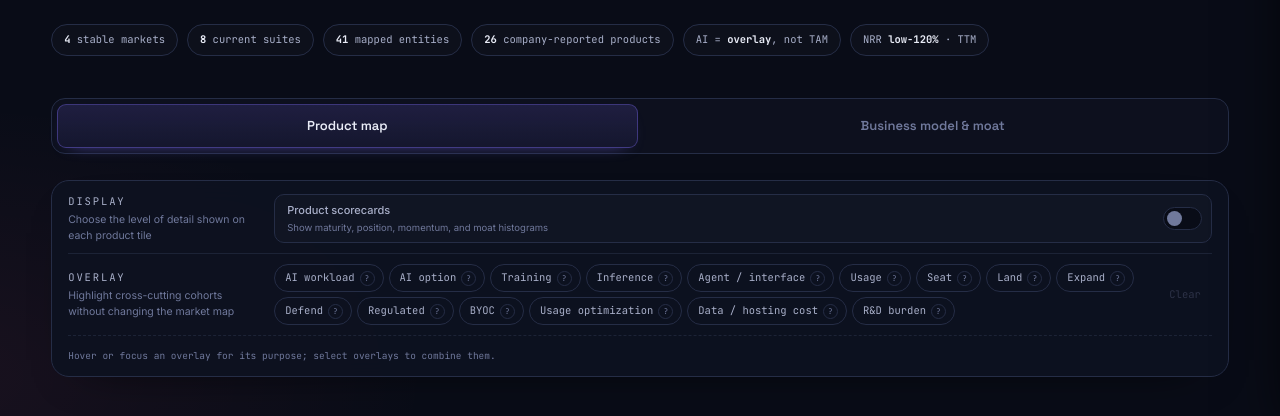
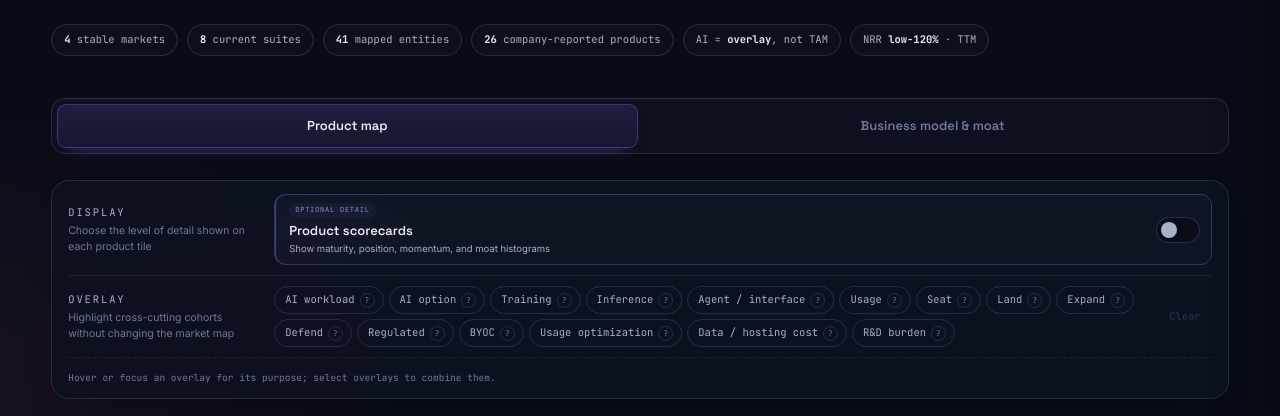
Before and after one commit to tarvyn/hypothesis, a website: page datadog/product-map/index.html in a window 1280 px wide. Shown: the part 342-758 px from the top of the page. Drawn offline with Linux system fonts and the light colour scheme.

Commit message:
[IMP] Datadog Product Map: clarify scorecard control
Give the optional product scorecard control a restrained visual emphasis so investors can discover deeper product detail without
distracting from the primary map and overlay controls.

Signed-off-by: Taras Vynnychuk <taras.vynnychuk@carbonaltdelete.com>

```diff
--- a/datadog/product-map/index.html
+++ b/datadog/product-map/index.html
@@ -76,6 +76,7 @@
           </div>
           <div class="display-setting">
             <div>
+              <span class="display-setting-kicker">Optional detail</span>
               <b>Product scorecards</b>
               <span>Show maturity, position, momentum, and moat histograms</span>
             </div>
--- a/datadog/product-map/styles.css
+++ b/datadog/product-map/styles.css
@@ -127,23 +127,40 @@ h1 em{font-style:normal;color:var(--txt-mid)}
 .control-copy{display:flex;flex-direction:column;gap:2px;color:var(--txt-dim);font-size:10.5px}
 .control-kicker{color:var(--txt-mid)}
 .display-setting{
-  grid-column:2/-1;display:flex;align-items:center;justify-content:space-between;gap:18px;
-  min-height:43px;padding:7px 9px 7px 12px;border:1px solid var(--line);border-radius:10px;
-  background:rgba(255,255,255,.016)
+  position:relative;grid-column:2/-1;display:flex;align-items:center;justify-content:space-between;gap:18px;
+  min-height:54px;padding:8px 11px 8px 14px;border:1px solid color-mix(in srgb,var(--obs) 16%,var(--line));border-radius:11px;
+  background:
+    radial-gradient(250px 65px at 0 50%,rgba(124,107,245,.045),transparent 72%),
+    rgba(255,255,255,.012);
+  box-shadow:inset 1px 0 0 rgba(124,107,245,.48);
+  transition:border-color .18s,background .18s,box-shadow .18s
 }
 .display-setting>div{display:flex;flex-direction:column;gap:2px}
-.display-setting b{color:var(--txt-mid);font-size:11px;font-weight:500}
-.display-setting div span{color:var(--txt-dim);font-size:9.5px}
+.display-setting b{color:var(--txt);font-family:var(--font-d);font-size:13px;font-weight:600}
+.display-setting div span{color:var(--txt-mid);font-size:9.5px}
+.display-setting .display-setting-kicker{
+  width:max-content;margin-bottom:1px;padding:2px 6px;border-radius:999px;background:rgba(124,107,245,.065);
+  color:#9289c7;font-family:var(--font-m);font-size:7px;letter-spacing:.11em;text-transform:uppercase
+}
+.display-setting:has(.toggle[aria-checked="true"]){
+  border-color:rgba(124,107,245,.38);
+  background:
+    radial-gradient(300px 70px at 0 50%,rgba(124,107,245,.08),transparent 72%),
+    rgba(255,255,255,.016);
+  box-shadow:inset 1px 0 0 rgba(124,107,245,.72)
+}
 .toggle{
-  position:relative;flex:none;width:39px;height:23px;padding:0;border:1px solid var(--line);
-  border-radius:99px;background:var(--ink);cursor:pointer;transition:.18s
+  position:relative;flex:none;width:44px;height:26px;padding:0;border:1px solid rgba(124,107,245,.3);
+  border-radius:99px;background:rgba(9,12,23,.8);cursor:pointer;box-shadow:none;
+  transition:.18s
 }
 .toggle span{
-  position:absolute;left:3px;top:3px;width:15px;height:15px;border-radius:50%;
-  background:var(--txt-dim);transition:transform .18s,background .18s
+  position:absolute;left:4px;top:4px;width:16px;height:16px;border-radius:50%;
+  background:var(--txt-mid);transition:transform .18s,background .18s,box-shadow .18s
 }
-.toggle[aria-checked="true"]{border-color:rgba(124,107,245,.65);background:rgba(124,107,245,.2)}
-.toggle[aria-checked="true"] span{background:var(--obs);transform:translateX(16px)}
+.toggle:hover{border-color:rgba(124,107,245,.56);box-shadow:0 0 0 3px rgba(124,107,245,.04)}
+.toggle[aria-checked="true"]{border-color:rgba(124,107,245,.62);background:rgba(124,107,245,.18)}
+.toggle[aria-checked="true"] span{background:#afa7e1;transform:translateX(18px);box-shadow:0 0 5px rgba(124,107,245,.34)}
 .toggle:focus-visible{outline:2px solid var(--obs);outline-offset:2px}
 .filter,.clear-filters{
   border:1px solid transparent;border-radius:8px;padding:6px 10px;background:transparent;
```
